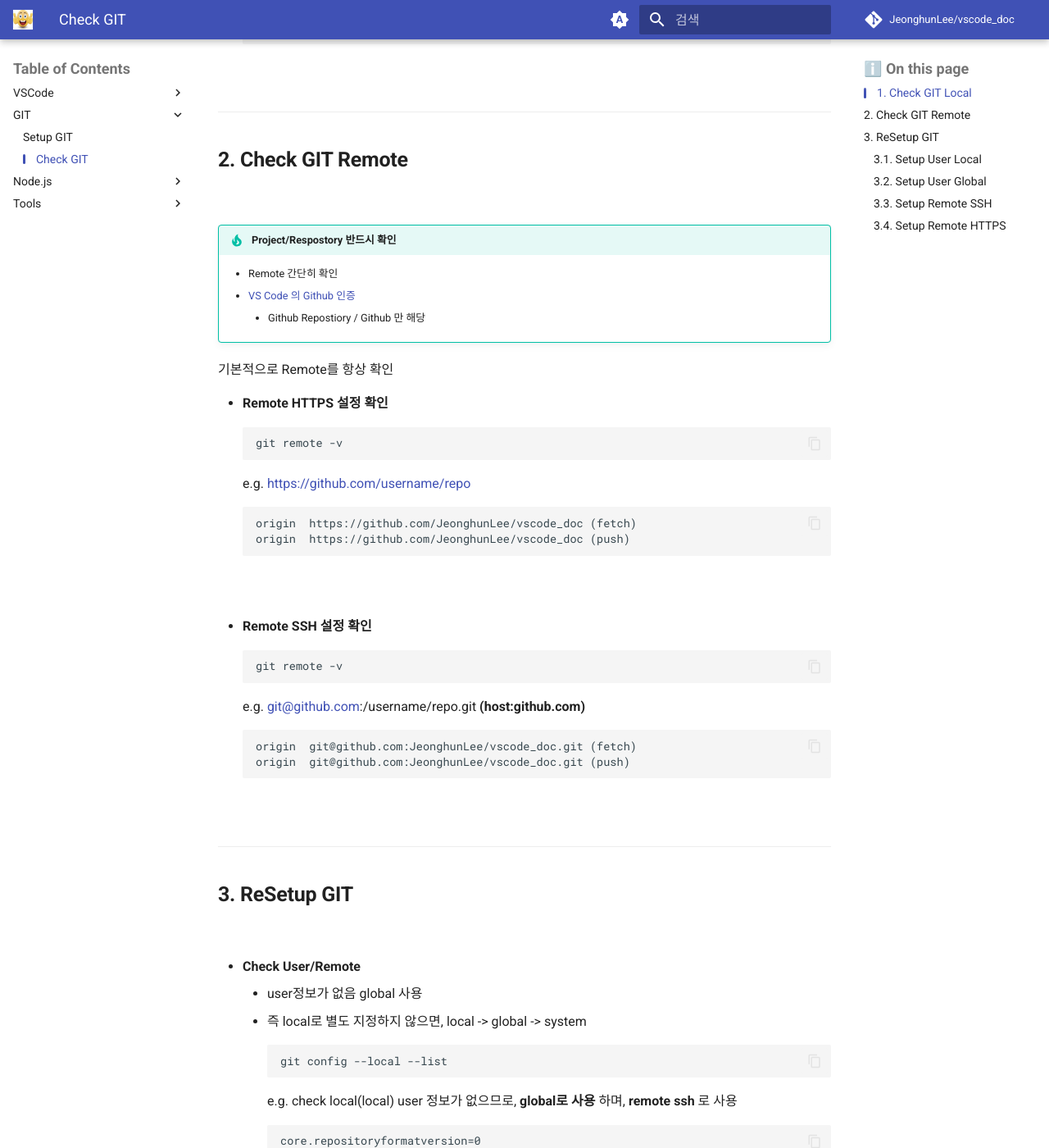
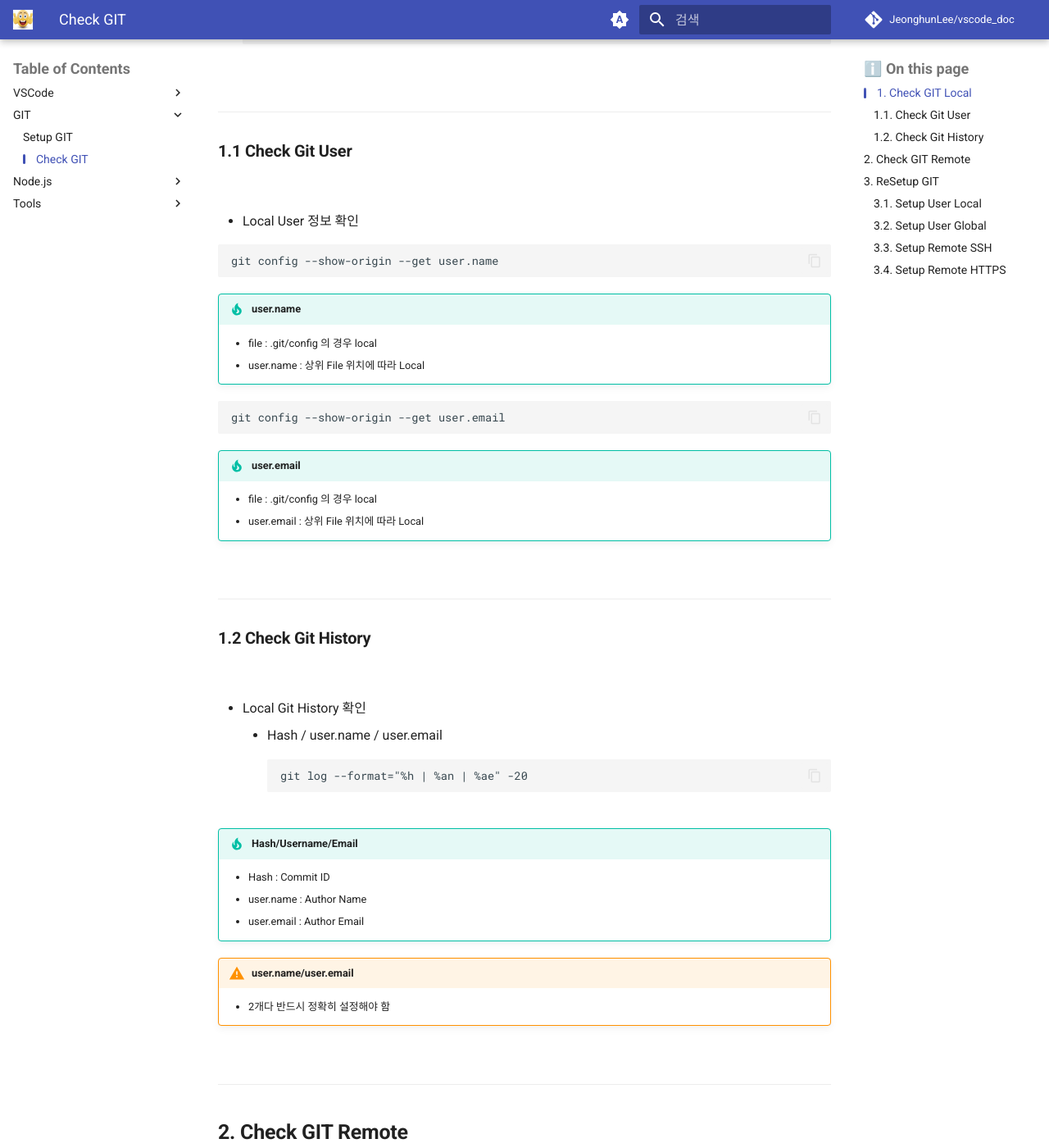
Before and after one commit to JeonghunLee/vscode_doc, an MkDocs documentation site: the page built from docs/git_setup_project.md, in a window 1280 px wide and 1400 px high, scrolled down 1799 px. Shown: the whole window at 82% size. Built offline with MkDocs 1.6.1 and Material for MkDocs 9.7.7, drawn with Linux system fonts in a browser that asks for light colours; comment, search, counter and statistics services are not loaded; some of the changed text lies outside the part shown.

Commit message:
Enhance Git setup documentation: add sections for checking local user information and Git history, including tips for user.name and user.email configuration.

````diff
--- a/docs/git_setup_project.md
+++ b/docs/git_setup_project.md
@@ -78,6 +78,59 @@ user.email=xxxx
 
 ---
 
+
+### Check Git User
+
+<br/>
+
+* Local User 정보 확인
+
+```
+git config --show-origin --get user.name
+```
+!!! tip "user.name"
+    - file : .git/config  의 경우 local
+    - user.name : 상위 File 위치에 따라 Local
+
+```
+git config --show-origin --get user.email
+```
+!!! tip "user.email"
+    - file : .git/config  의 경우 local
+    - user.email : 상위 File 위치에 따라 Local
+
+
+<br/>
+
+---
+
+
+### Check Git History
+
+<br/>
+
+
+
+* Local Git History 확인
+    * Hash / user.name / user.email
+```
+git log --format="%h | %an | %ae" -20
+```
+
+!!! tip "Hash/Username/Email"
+    - Hash : Commit ID
+    - user.name : Author Name
+    - user.email  : Author Email
+
+!!! warning "user.name/user.email"
+    - 2개다 반드시 정확히 설정해야 함
+
+<br/>
+
+---
+
+
+
 ## Check GIT Remote
 
 <br/>
@@ -112,9 +165,17 @@ origin  git@github.com:JeonghunLee/vscode_doc.git (fetch)
 origin  git@github.com:JeonghunLee/vscode_doc.git (push)
 ```
 
+!!! note "Check Remote"
+    * orgin : remote repo
+        * https://github.com/username/repo  : **HTTPS**
+        * git@github.com:username/repo.git  : **SSH HOST**
+
+
+
 <br/>
 
 ---
+
 
 
 ## ReSetup GIT
````
